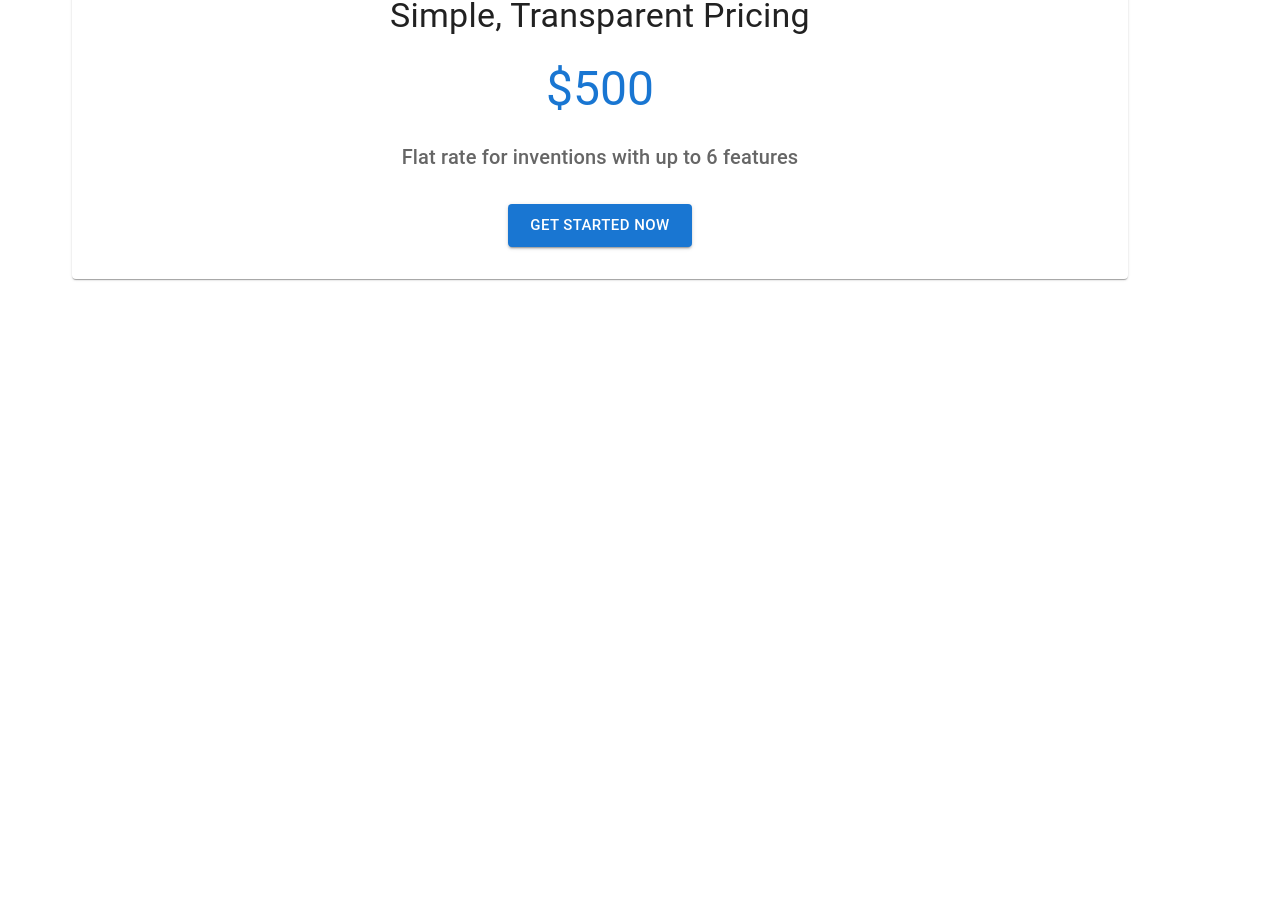
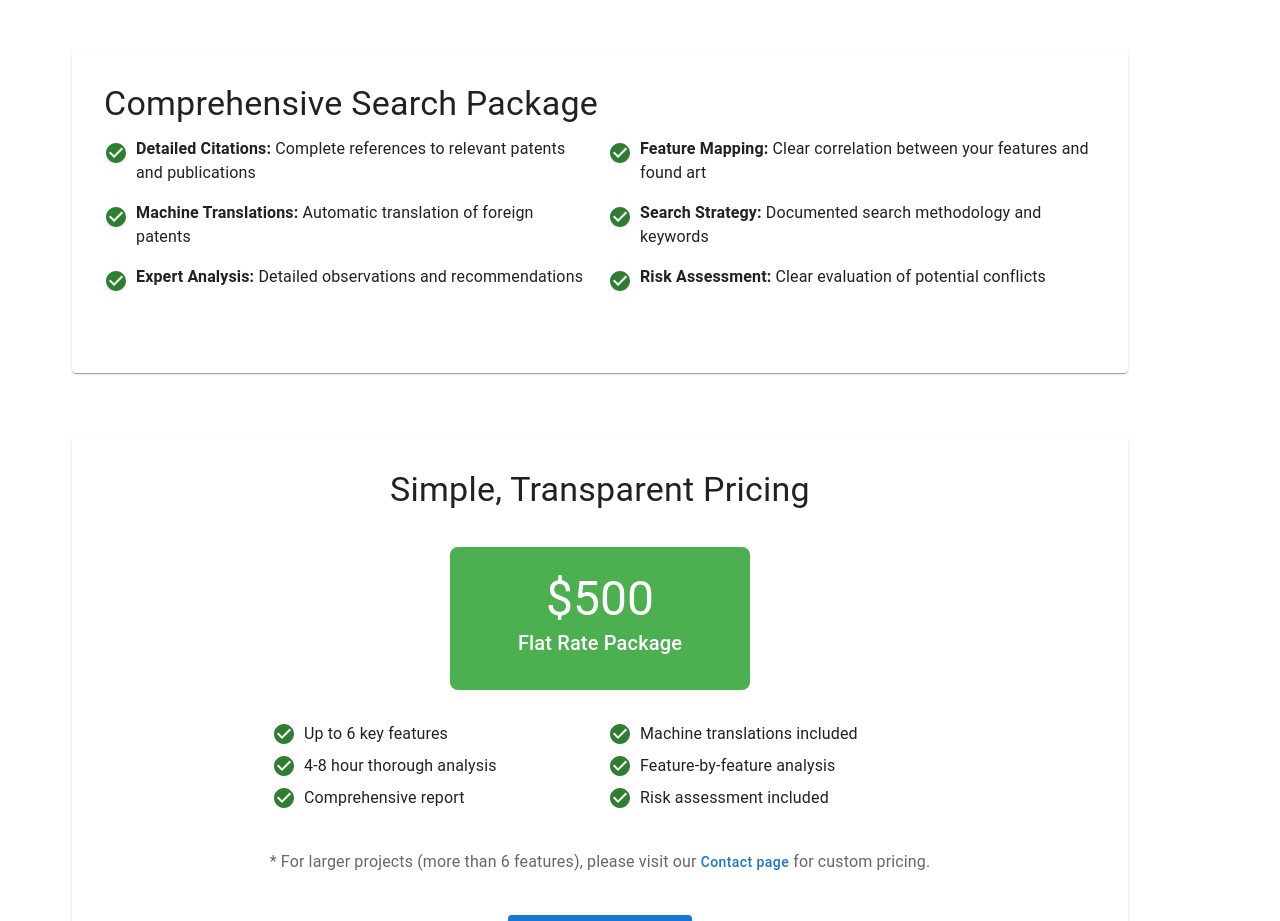
Before and after one commit to smythmyke/Freedom2Operate, a React (Vite) app in the folder freedom2operate/: page / in a window 1280 px wide. Shown: the part 1843-2764 px from the top of the page. Before the commit the page ends 2218 px from the top, so only its background shows below. Built offline with nearby package versions, Linux system fonts and the light colour scheme.

Commit message:
feat: enhance pricing section with hover effects and add note about larger projects

```diff
--- a/freedom2operate/src/components/LandingPage.tsx
+++ b/freedom2operate/src/components/LandingPage.tsx
@@ -3,6 +3,7 @@ import { useNavigate } from 'react-router-dom';
 import SearchIcon from '@mui/icons-material/Search';
 import AttachMoneyIcon from '@mui/icons-material/AttachMoney';
 import SecurityIcon from '@mui/icons-material/Security';
+import CheckCircleIcon from '@mui/icons-material/CheckCircle';
 
 const LandingPage = () => {
   const navigate = useNavigate();
@@ -28,7 +29,7 @@ const LandingPage = () => {
               Comprehensive Search
             </Typography>
             <Typography color="text.secondary">
-              Thorough analysis of existing patents and publications to identify potential conflicts
+              4-8 hour thorough analysis of existing patents and publications using comprehensive public and private database tools
             </Typography>
           </Paper>
         </Grid>
@@ -66,15 +67,20 @@ const LandingPage = () => {
           can be made, used, or sold without infringing valid intellectual property rights of others.
         </Typography>
         <Typography paragraph>
-          We conduct thorough searches across multiple patent databases and analyze relevant patents
-          to provide you with a clear understanding of the patent landscape around your invention.
+          We conduct thorough searches across multiple patent databases including Google Patents, Google Scholar,
+          and specialized patent databases. Our comprehensive search covers both public published information
+          and patent documents to provide you with a clear understanding of the patent landscape around your invention.
+        </Typography>
+        <Typography paragraph>
+          Each search typically takes 4-8 hours to complete, ensuring a thorough analysis of all relevant documents
+          and potential conflicts.
         </Typography>
         <Box sx={{ mt: 3 }}>
           <Typography variant="h6" gutterBottom>
             What's Included:
           </Typography>
           <ul>
-            <Typography component="li">Comprehensive patent database search</Typography>
+            <Typography component="li">Comprehensive search across public and private patent databases</Typography>
             <Typography component="li">Analysis of up to 6 key features</Typography>
             <Typography component="li">Detailed report of potential conflicts</Typography>
             <Typography component="li">Recommendations for proceeding</Typography>
@@ -126,25 +132,134 @@ const LandingPage = () => {
         </Box>
       </Paper>
 
+      {/* Detailed Product Features */}
+      <Paper sx={{ p: 4, mb: 8 }}>
+        <Typography variant="h4" gutterBottom>
+          Comprehensive Search Package
+        </Typography>
+        <Grid container spacing={2} sx={{ mb: 4 }}>
+          <Grid item xs={12} md={6}>
+            <Box sx={{ display: 'flex', alignItems: 'flex-start', mb: 2 }}>
+              <CheckCircleIcon sx={{ color: 'success.main', mr: 1, mt: 0.5 }} />
+              <Typography>
+                <strong>Detailed Citations:</strong> Complete references to relevant patents and publications
+              </Typography>
+            </Box>
+            <Box sx={{ display: 'flex', alignItems: 'flex-start', mb: 2 }}>
+              <CheckCircleIcon sx={{ color: 'success.main', mr: 1, mt: 0.5 }} />
+              <Typography>
+                <strong>Machine Translations:</strong> Automatic translation of foreign patents
+              </Typography>
+            </Box>
+            <Box sx={{ display: 'flex', alignItems: 'flex-start', mb: 2 }}>
+              <CheckCircleIcon sx={{ color: 'success.main', mr: 1, mt: 0.5 }} />
+              <Typography>
+                <strong>Expert Analysis:</strong> Detailed observations and recommendations
+              </Typography>
+            </Box>
+          </Grid>
+          <Grid item xs={12} md={6}>
+            <Box sx={{ display: 'flex', alignItems: 'flex-start', mb: 2 }}>
+              <CheckCircleIcon sx={{ color: 'success.main', mr: 1, mt: 0.5 }} />
+              <Typography>
+                <strong>Feature Mapping:</strong> Clear correlation between your features and found art
+              </Typography>
+            </Box>
+            <Box sx={{ display: 'flex', alignItems: 'flex-start', mb: 2 }}>
+              <CheckCircleIcon sx={{ color: 'success.main', mr: 1, mt: 0.5 }} />
+              <Typography>
+                <strong>Search Strategy:</strong> Documented search methodology and keywords
+              </Typography>
+            </Box>
+            <Box sx={{ display: 'flex', alignItems: 'flex-start', mb: 2 }}>
+              <CheckCircleIcon sx={{ color: 'success.main', mr: 1, mt: 0.5 }} />
+              <Typography>
+                <strong>Risk Assessment:</strong> Clear evaluation of potential conflicts
+              </Typography>
+            </Box>
+          </Grid>
+        </Grid>
+      </Paper>
+
       {/* Pricing Section */}
-      <Paper sx={{ p: 4, mb: 8, textAlign: 'center' }}>
+      <Paper sx={{ p: 4, mb: 8 }}>
+        <Box sx={{ textAlign: 'center' }}>
           <Typography variant="h4" gutterBottom>
             Simple, Transparent Pricing
           </Typography>
-        <Typography variant="h3" component="div" sx={{ color: 'primary.main', my: 3 }}>
+          <Box sx={{
+            bgcolor: 'success.light',
+            p: 3,
+            borderRadius: 2,
+            mt: 3,
+            mb: 4,
+            display: 'inline-block',
+            minWidth: '300px',
+            transition: 'transform 0.2s ease-in-out',
+            '&:hover': {
+              transform: 'scale(1.05)',
+              cursor: 'pointer'
+            }
+          }}>
+            <Typography variant="h3" component="div" sx={{ color: 'white' }}>
               $500
             </Typography>
-        <Typography variant="h6" color="text.secondary" gutterBottom>
-          Flat rate for inventions with up to 6 features
+            <Typography variant="h6" sx={{ color: 'white' }} gutterBottom>
+              Flat Rate Package
+            </Typography>
+          </Box>
+        </Box>
+
+        <Grid container spacing={2} justifyContent="center" sx={{ mb: 3 }}>
+          <Grid item xs={12} sm={6} md={4}>
+            <Box sx={{ display: 'flex', alignItems: 'center', mb: 1 }}>
+              <CheckCircleIcon sx={{ color: 'success.main', mr: 1 }} />
+              <Typography>Up to 6 key features</Typography>
+            </Box>
+            <Box sx={{ display: 'flex', alignItems: 'center', mb: 1 }}>
+              <CheckCircleIcon sx={{ color: 'success.main', mr: 1 }} />
+              <Typography>4-8 hour thorough analysis</Typography>
+            </Box>
+            <Box sx={{ display: 'flex', alignItems: 'center', mb: 1 }}>
+              <CheckCircleIcon sx={{ color: 'success.main', mr: 1 }} />
+              <Typography>Comprehensive report</Typography>
+            </Box>
+          </Grid>
+          <Grid item xs={12} sm={6} md={4}>
+            <Box sx={{ display: 'flex', alignItems: 'center', mb: 1 }}>
+              <CheckCircleIcon sx={{ color: 'success.main', mr: 1 }} />
+              <Typography>Machine translations included</Typography>
+            </Box>
+            <Box sx={{ display: 'flex', alignItems: 'center', mb: 1 }}>
+              <CheckCircleIcon sx={{ color: 'success.main', mr: 1 }} />
+              <Typography>Feature-by-feature analysis</Typography>
+            </Box>
+            <Box sx={{ display: 'flex', alignItems: 'center', mb: 1 }}>
+              <CheckCircleIcon sx={{ color: 'success.main', mr: 1 }} />
+              <Typography>Risk assessment included</Typography>
+            </Box>
+          </Grid>
+        </Grid>
+
+        <Box sx={{ textAlign: 'center', mt: 4 }}>
+          <Typography color="text.secondary" sx={{ mb: 3 }}>
+            * For larger projects (more than 6 features), please visit our <Button
+              color="primary"
+              onClick={() => navigate('/contact')}
+              sx={{ textTransform: 'none', p: 0, minWidth: 'auto', verticalAlign: 'baseline' }}
+            >
+              Contact page
+            </Button> for custom pricing.
           </Typography>
           <Button
             variant="contained"
             size="large"
             onClick={() => navigate('/submit')}
-          sx={{ mt: 3 }}
+            sx={{ mt: 2 }}
           >
             Get Started Now
           </Button>
+        </Box>
       </Paper>
     </Box>
   );
```
Lines whose indentation alone changed are shown as unchanged.
